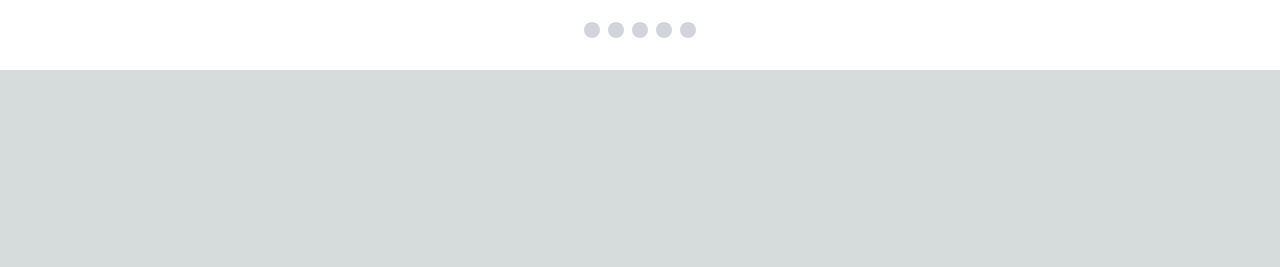
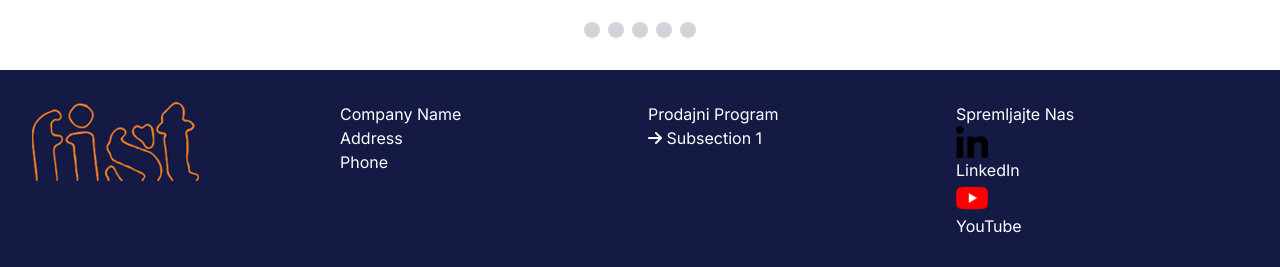
Before and after one commit to jurecapuder/humanfrog_fist, a Next.js app: page / in a window 1280 px wide. Shown: the part 895-1162 px from the top of the page. Before the commit the page ends 965 px from the top, so only its background shows below. Built offline with nearby package versions, Linux system fonts and the light colour scheme.

Commit message:
Add company logo and social media links to footer

```diff
--- a/src/app/sections/footer.js
+++ b/src/app/sections/footer.js
@@ -1,9 +1,29 @@
 import React from "react";
+import Image from "next/image";
 
 const Footer = () => {
   return (
-    <footer>
-      {/* Footer */}
+    <footer className="bg-logo-blue text-white grid grid-cols-4 gap-4 p-8">
+      <div>
+      <Image src="/fist.png" alt="Company Logo" width={167} height={79} />
+      </div>
+      <div>
+        <h3>Company Name</h3>
+        <p>Address</p>
+        <p>Phone</p>
+      </div>
+      <div>
+        <h3>Prodajni Program</h3>
+        <ul>
+          <li><i className="fas fa-arrow-right"></i> Subsection 1</li>
+          {/* Repeat the above line for each subsection */}
+        </ul>
+      </div>
+      <div>
+        <h3>Spremljajte Nas</h3>
+        <a href="https://www.linkedin.com/company/fist-d-o-o/"><img src="/linkedin.png" alt="LinkedIn" /> LinkedIn</a>
+        <a href="https://www.youtube.com/@Fist_doo"><img src="/youtube.png" alt="YouTube" /> YouTube</a>
+      </div>
     </footer>
   );
 };
```
